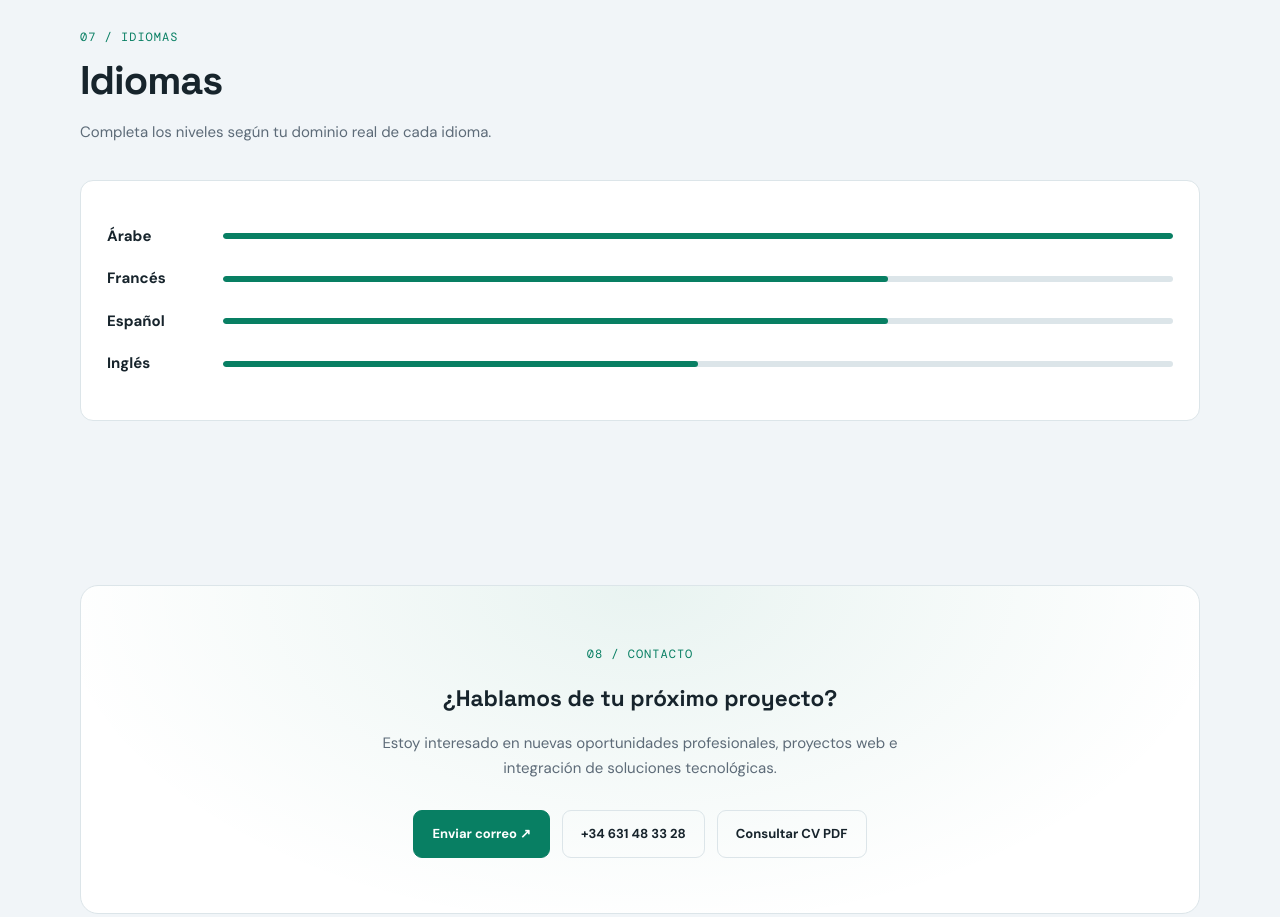
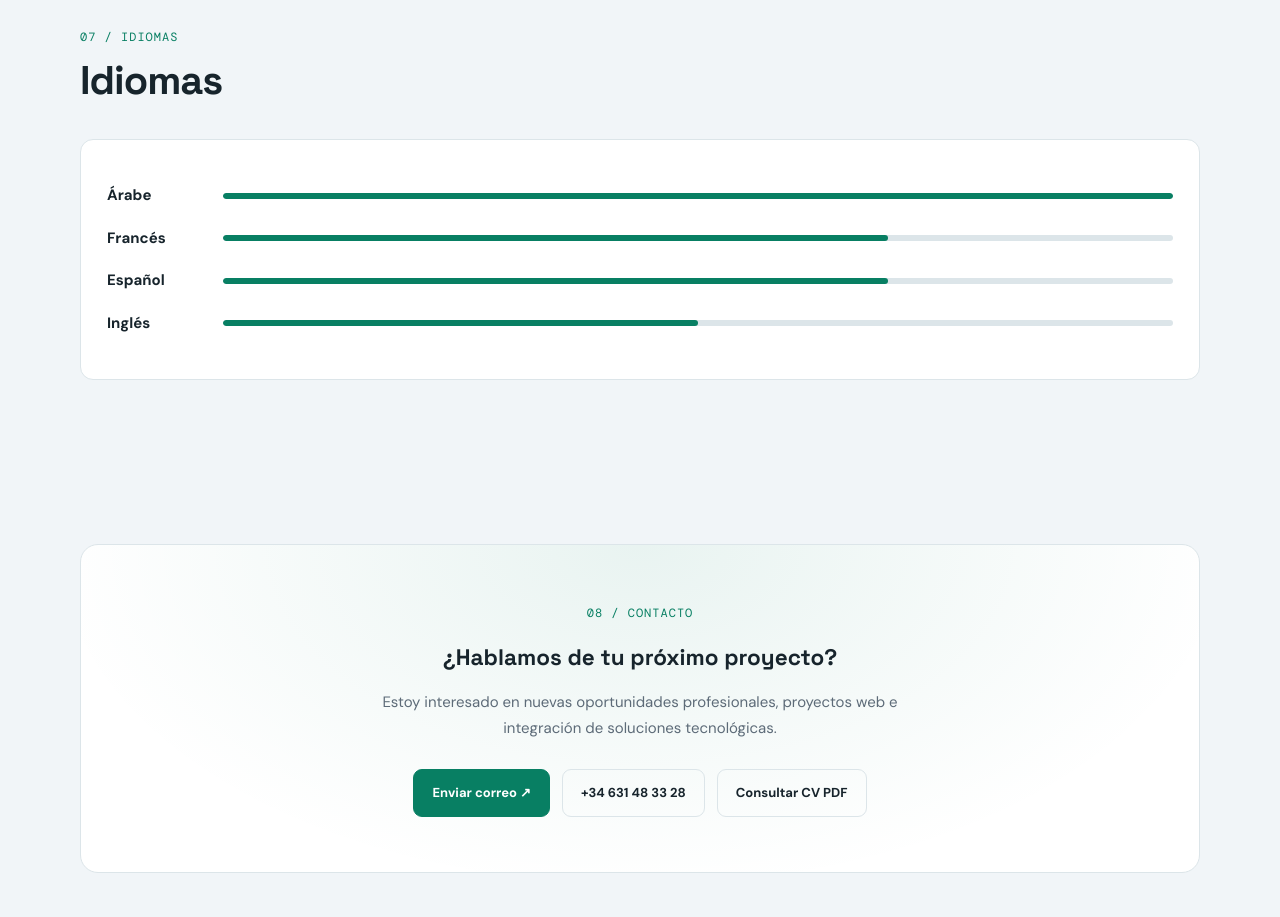
Before and after one commit to MedElouhichi/resume, a plain HTML site: page index.html in a window 1280 px wide. Shown: the part 5320-6237 px from the top of the page. Drawn offline with nearby package versions, Linux system fonts and the light colour scheme.

Commit message:
Update index.html

```diff
--- a/index.html
+++ b/index.html
@@ -1426,7 +1426,7 @@ nav.container {
       <div class="section-head">
         <span class="eyebrow">07 / IDIOMAS</span>
         <h2>Idiomas</h2>
-        <p>Completa los niveles según tu dominio real de cada idioma.</p>
+        <p></p>
       </div>
 
       <div class="card">
```
